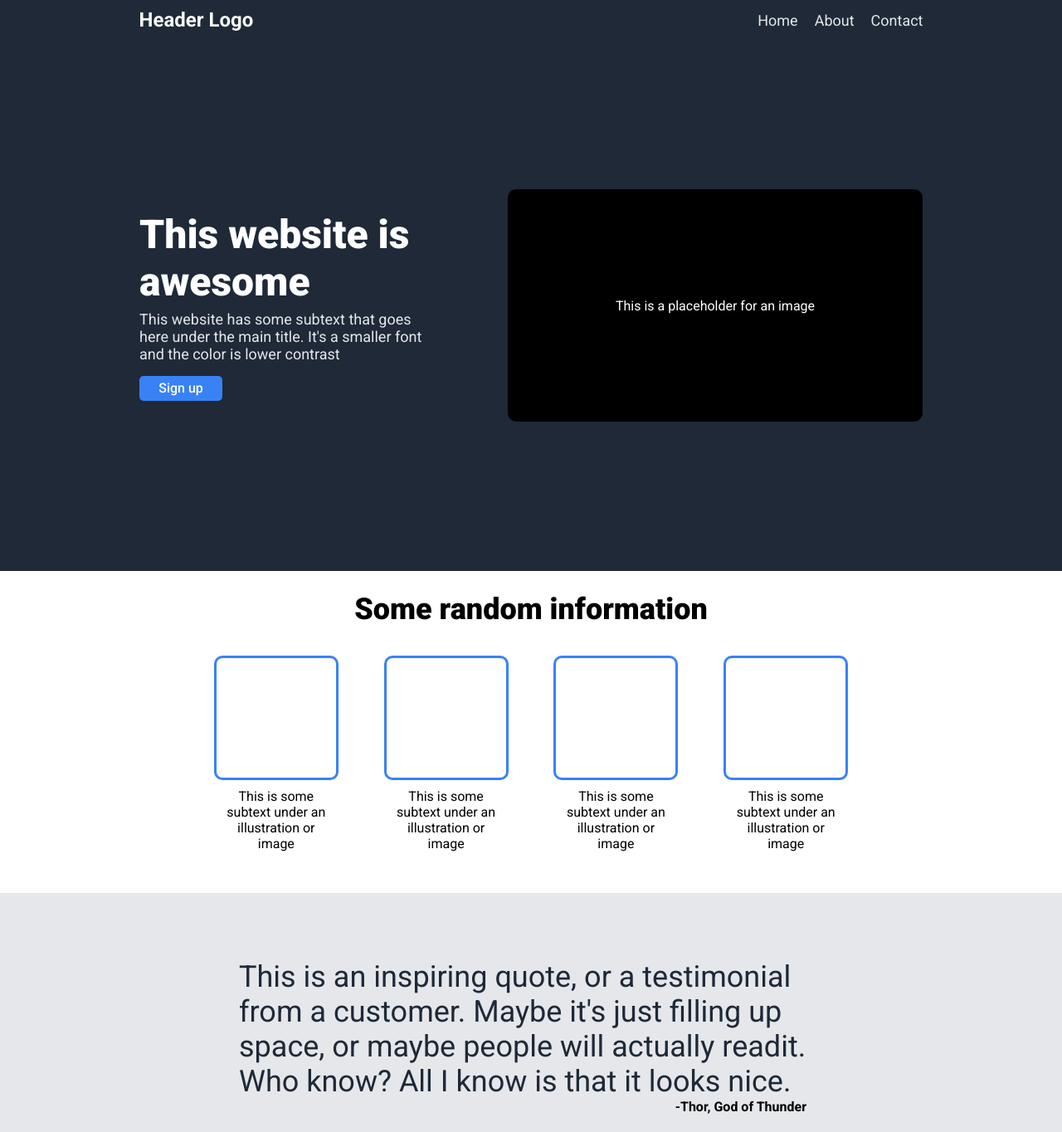
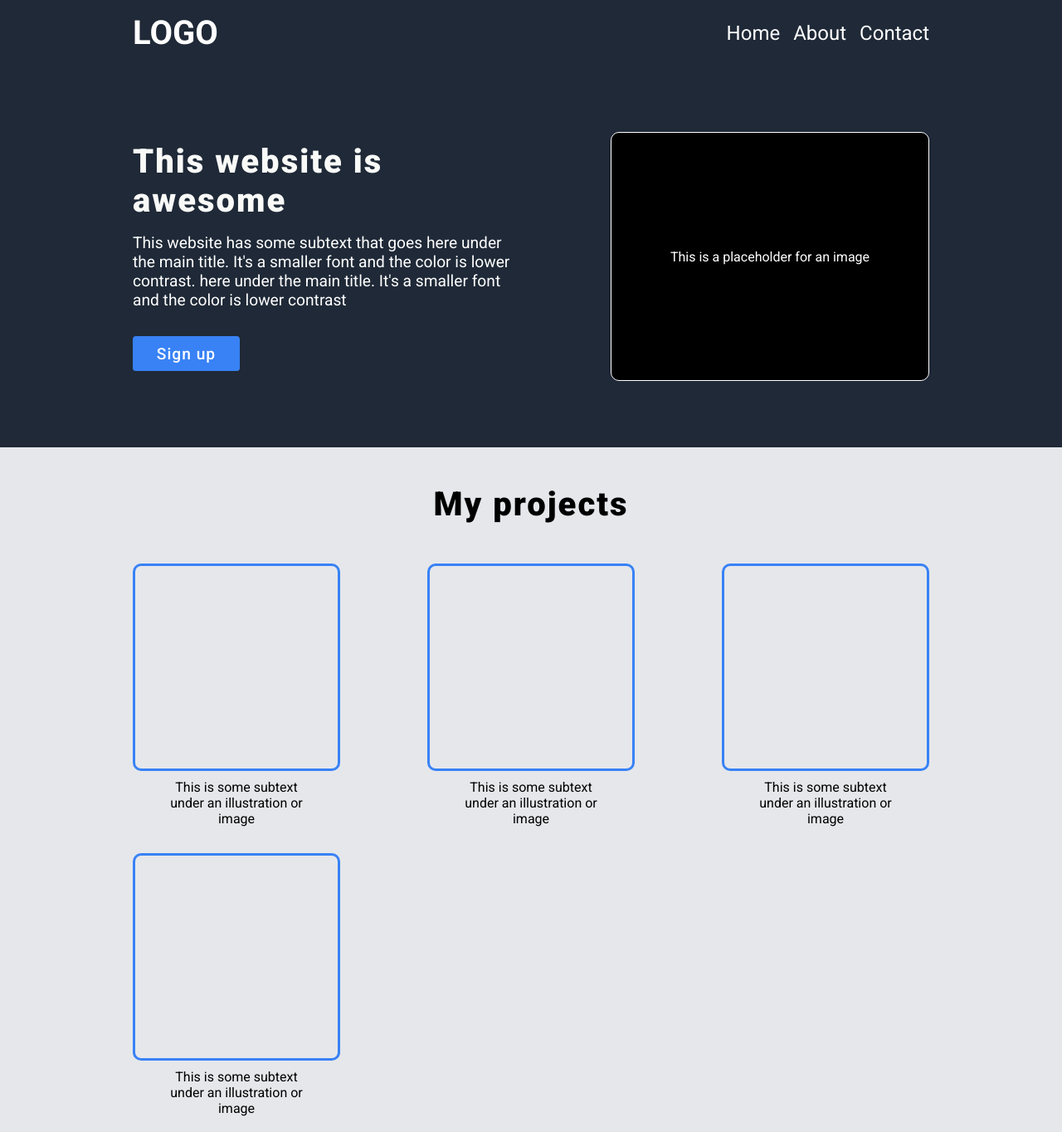
Before and after one commit to Infamous003/landing-page, a plain HTML site: page index.html in a window 1280 px wide. Shown: the top 1364 px of the page at 83% size. Drawn offline with Linux system fonts and the light colour scheme.

Commit message:
Major HTML & CSS update. Made it a lot more responsive.

```diff
--- a/index.html
+++ b/index.html
@@ -8,40 +8,47 @@
   </head>
   <body>
     <header>
+      <nav>
         <div>
-        <h2>Header Logo</h2>
+          <h1 class="header-logo">LOGO</h1>
+        </div>
         <ul>
-          <li>Home</li>
-          <li>About</li>
-          <li>Contact</li>
+          <li><a href="#">Home</a></li>
+          <li><a href="#">About</a></li>
+          <li><a href="">Contact</a></li>
         </ul>
-      </div>
+      </nav>
     </header>
 
+    <main>
       <div class="hero-section">
-      <div class="inner-div">
+
         <div class="left-div">
+          <section class="text-section">
             <p class="main-heading">
               This website is awesome
             </p>
             <p class="hero-secondary-text">
-            This website has some subtext that goes here under the main title. It's a smaller font and the color is lower contrast
+              This website has some subtext that goes here under the main title. It's a smaller font and the color is lower contrast. here under the main title. It's a smaller font and the color is lower contrast
             </p>
+          </section>
+
+          <section class="btn-section">
             <button>
               Sign up
             </button>
+          </section>
         </div>
         <div class="right-div">
           This is a placeholder for an image
         </div>
-      </div>
+
       </div>
 
-    <main>
       <div class="block one">
         <div class="content">
           <p class="heading">
-            Some random information
+            My projects
           </p>
           <div class="card-section">
             <div class="card">
@@ -63,12 +70,14 @@
           </div>
         </div>
       </div>
+
       <div class="block two">
         <p class="quote">
           This is an inspiring quote, or a testimonial from a customer. Maybe it's just filling up space, or maybe people will actually readit. Who know? All I know is that it looks nice.
         </p>
         <p class="author">-Thor, God of Thunder</p>
       </div>
+
       <div class="block three">
         <div class="inner-three">
           <div class="text">
@@ -85,6 +94,5 @@
     <footer>
       Copyright  The Odin Project 2024
     </footer>
-
   </body>
 </html>
--- a/styles.css
+++ b/styles.css
@@ -1,4 +1,9 @@
 @import url('https://fonts.googleapis.com/css2?family=Roboto:wght@300;400;500;700;900&display=swap');
+
+:root {
+  --header-font-size: 1rem;
+  --logo-size: 2.5rem;
+}
 
 * {
   margin: 0;
@@ -13,91 +18,120 @@ header {
   display: flex;
   justify-content: center;
   align-items: center;
-  padding: 10px;
+  padding: 1em 0em;
+  /* padding: 0.5em; */
 }
 
-header div {
-  /* border: 1px solid white; */
+nav {
   width: 75%;
   display: flex;
+  align-items: center;
 }
 
-header h2 {
-  font-size: 24px;
-  color: #F9FAF8;
+nav .header-logo {
+  font-size: var(--logo-size);
 }
 
 ul {
   list-style-type: none;
   margin-left: auto;
   display: flex;
+  column-gap: 1em;
+}
+
+nav ul a {
+  text-decoration: none;
+  color: inherit;
+  font-size: var(--header-font-size);
+  font-size: 1.5rem;
+}
+
+li {
+  display: flex;
   align-items: center;
-  gap: 20px;
+  cursor: pointer;
+  transition: all 0.3s;
 }
-li {
-  cursor: pointer;
-}
-li, .hero-secondary-text {
-  font-size: 18PX;
-  color: #E5E7EB;
+li:hover {
+  background-color: #F9FAF8;
+  color: #1F2937;
 }
 
 /* hERO SECTION */
 
+/* Main */
+main {
+  background-color: #1F2937;
+  display: flex;
+  width: 100%;
+  flex-direction: column;
+  align-items: center;
+}
+
+
 .hero-section {
-  width: 100%;
-  height: 80vh;
-  background-color: #1F2937;
+  width: 75%;
+  height: 100%;
   color: white;
   display: flex;
-  justify-content: center;
   align-items: center;
-  padding: 0 50px ;
+  padding: 5rem 0rem;
 }
-.inner-div {
-  display: flex;
-  gap: 50px;
-  justify-content: center;
-  align-items: center;
-  width: 80%;
-  height: 80%;
-}
+
 .left-div {
+  flex-shrink: 1;
   display: flex;
   flex-direction: column;
   text-align: left;
   margin-right: auto;
-  width: 40%;
-  row-gap: 6px;
+  width: 50%;
+  height: 100%;
+  row-gap: 2em;
+}
+.text-section {
+  display: flex;
+  flex-direction: column;
+  row-gap: 1em;
 }
 
 .main-heading {
-  font-size: 48px;
+  font-size: 2.5rem;
   font-weight: 900;
+  color: #F9FAF8;
+  letter-spacing: 2px;
 }
 
 .hero-secondary-text {
+  font-size: 1.2rem;
   width: 95%;
-  display: flex;
   flex-wrap: wrap;
 }
 
 .left-div button {
   background-color: #3882F6;
+  letter-spacing: 1px;
   font-weight: 500;
-  font-size: 1rem;
+  font-size: 1.2rem;
   color: white;
   border: none;
-  border-radius: 5px;
-  width: 100px;
-  height: 30px;
-  margin-top: 10px;
+  border-radius: 0.2em;
+  padding: 0.5em 1.5em;
+  cursor: pointer;
+  transition: all 0.15s;
 }
 
+.left-div button:hover {
+  background-color: #E5E7EB;
+  color: #3882F6;
+}
 
 .right-div {
-  width: 500px;
-  height: 280px;
+  flex-shrink: 2;
+  border: 1px solid white;
+  width: 400px;
+  max-width: 450px;
+  width: 40%;
+  height: 300px;
   display: flex;
   justify-content: center;
   align-items: center;
@@ -105,82 +139,90 @@ li, .hero-secondary-text {
   border-radius: 10px;
 }
 
-/* Main */
-main {
-  width: 100%;
-  display: flex;
-  flex-direction: column;
-  align-items: center;
-}
 /* Target all blocks */
 .block {
   width: 80%;
   padding: 5px 0px;
 }
 
+.one {
+  width: 100%;
+  background-color: #E5E7EB;
+  display: flex;
+  justify-content: center;
+  align-items: center;
+}
 .content {
+  width: 75%;
   display: flex;
   flex-direction: column;
+  justify-content: center;
   align-items: center;
-  padding: 20px 0px;
-  row-gap: 25px;
+  padding: 2.5em 0;
+  row-gap: 2em;
 }
 div .heading {
-  font-size: 36px;
+  font-size: 2.5rem;
   font-weight: 900;
   text-align: center;
-  margin-bottom: 10px;
+  letter-spacing: 2px;
 }
 
 .card-section {
   display: flex;
-  width: 80%;
-  column-gap: 0px;
+  flex-wrap: wrap;
+  justify-content: space-between;
+  align-items: center;
+  width: 100%;
+  column-gap: 2rem;
 }
 
 .card {
+  width: 250px;
   display: flex;
   flex-direction: column;
   align-items: center;
+  justify-content: center;
   row-gap: 10px;
+  padding: 1em 0;
 }
 .illustration {
-  width: 150px;
-  height: 150px;
+  width: 100%;
+  height: 250px;
   border: 3px solid #3882F6;
   border-radius: 10px;
 }
 .card p {
-  width: 65%;
+  width: 75%;
   text-align: center;
 }
 
 /* Second block */
 .two {
-  background-color: #E5E7EB;
+  background-color: #c9cbcf;
   width: 100%;
-  padding: 80px 0;
-  margin: 25px 0;
+  padding: 4em 0;
   display: flex;
   flex-direction: column;
   justify-content: center;
   align-items: center;
 }
 .quote, .author {
-  width: 55%;
+  width: 75%;
 
 }
 .quote {
-  font-size: 36px;
-  width: 55%;
+  font-size: 2.4rem;
+  width: 75%;
   display: flex;
   flex-wrap: wrap;
   color: #1F2937;
+  text-align: center;
 }
 .author {
   text-align: end;
   font-weight: bold;
-  padding-right: 20px;
+  font-size: 1.5rem;
 }
 
 /* Block three */
@@ -189,41 +231,61 @@ div .heading {
   width: 100%;
   display: flex;
   justify-content: center;
-  padding: 70px 0;
+  padding: 4em 0;
+  background-color: #E5E7EB;
 }
 
 .inner-three {
   background-color: #3882F6;
   color: white;
-  width: 70%;
-  border-radius: 10px;
+  width: 75%;
+  border-radius: 0.5em;
   border: none;
-  padding: 30px 100px;
+  padding: 2em;
   display: flex;
+}
+
+.text .head{
+  font-size: 2.5em;
+  font-weight: bolder;
+}
+
+.text p {
+  font-size: 1.5rem;
 }
 
 .inner-three button {
   background-color: #3882F6;
   color: white;
   font-weight: bold;
+  font-size: 1.2rem;
+  letter-spacing: 1px;
   border: 2px solid white;
-  padding: 0px 20px;
+  padding: 0 1.5em;
   border-radius: 5px;
   margin-left: auto;
+  cursor: pointer;
 }
-
-.head {
-  font-weight: bold;
+.inner-three button:hover {
+  background-color: white;
+  border: 2px solid #3882F6;
+  color: #3882F6;
 }
 
 /* Footer */
 
 footer {
-  margin-top: 30px;
   background-color: #1F2937;
   color:#F9FAF8;
   height: 60px;
   display: flex;
   justify-content: center;
   align-items: center;
+  font-size: 1.4rem;
 }
+
+@media (max-width: 520px) {
+  ul {
+    display: none;
+  }
+}
```
Lines whose indentation alone changed are shown as unchanged.
